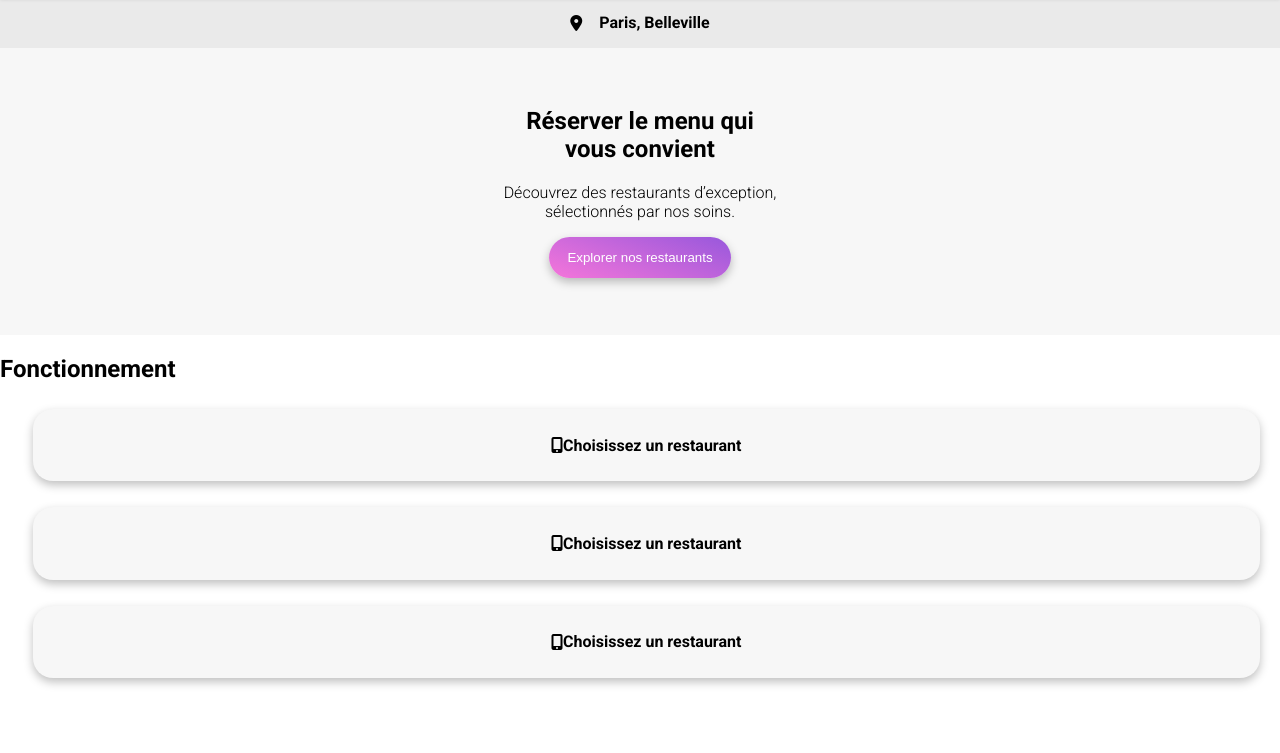
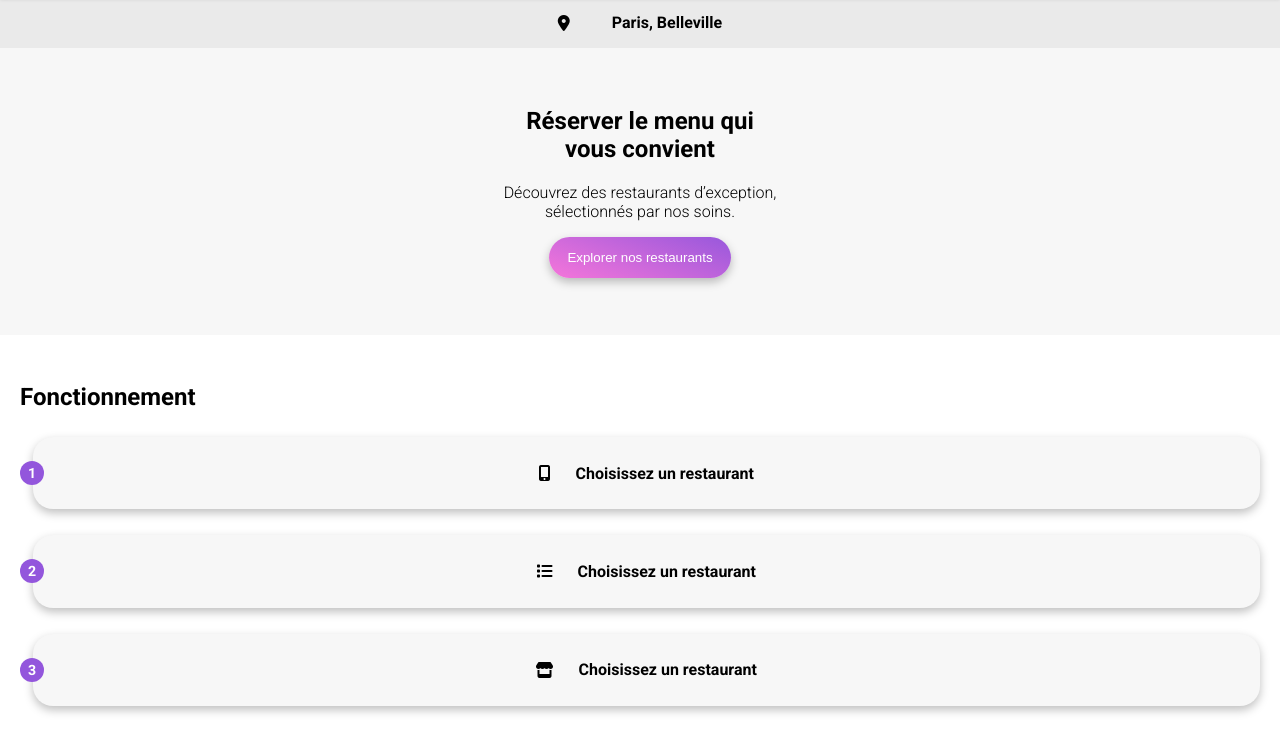
Before and after one commit to jeanlouis-stri/OhMyfood, a plain HTML site: page Images et textes Ohmyfood/index.html in a window 1280 px wide. Shown: the part 55-808 px from the top of the page. Drawn offline with Linux system fonts and the light colour scheme.

Commit message:
Fonctionnement button

```diff
--- a/Images et textes Ohmyfood/index.html
+++ b/Images et textes Ohmyfood/index.html
@@ -48,21 +48,20 @@
             </div>
         </div>
 
-        <div>
-            <h2>Fonctionnement</h2>
-        </div>
-
-        <div>
+        <div class="margintopbotfonct">
+            <div class="paddingtitre">
+                <h2>Fonctionnement</h2>
+            </div>
             <div class="cards textalign">
-                <i class="fa-solid fa-mobile-screen-button"></i>
+                <div class="encercler">1</div><i class="fa-solid fa-mobile-screen-button"></i>
                 <p>Choisissez un restaurant</p>
             </div>
             <div class="cards textalign">
-                <i class="fa-solid fa-mobile-screen-button"></i>
+                <div class="encercler">2</div><i class="fa-solid fa-list"></i>
                 <p>Choisissez un restaurant</p>
             </div>
             <div class="cards textalign">
-                <i class="fa-solid fa-mobile-screen-button"></i>
+                <div class="encercler">3</div><i class="fa-solid fa-store"></i>
                 <p>Choisissez un restaurant</p>
             </div>
         </div>
--- a/Images et textes Ohmyfood/style.css
+++ b/Images et textes Ohmyfood/style.css
@@ -84,3 +84,30 @@ p h2 {
 .textalign {
     justify-content: center;
 }
+
+i {
+    padding-right: 25px;
+}
+
+.encercler {
+    position: absolute;
+    width: 24px;
+    height: 24px;
+    left: 20px;
+    background: #9356DC;
+    border-radius: 50%;
+    color: white;
+    font-size: 14.18px;
+    display: flex;
+    align-items: center;
+    justify-content: center;
+}
+
+.paddingtitre {
+    margin-left: 20px;
+}
+
+.margintopbotfonct {
+    padding-top: 28px;
+    padding-bottom: 48px;
+}
```
